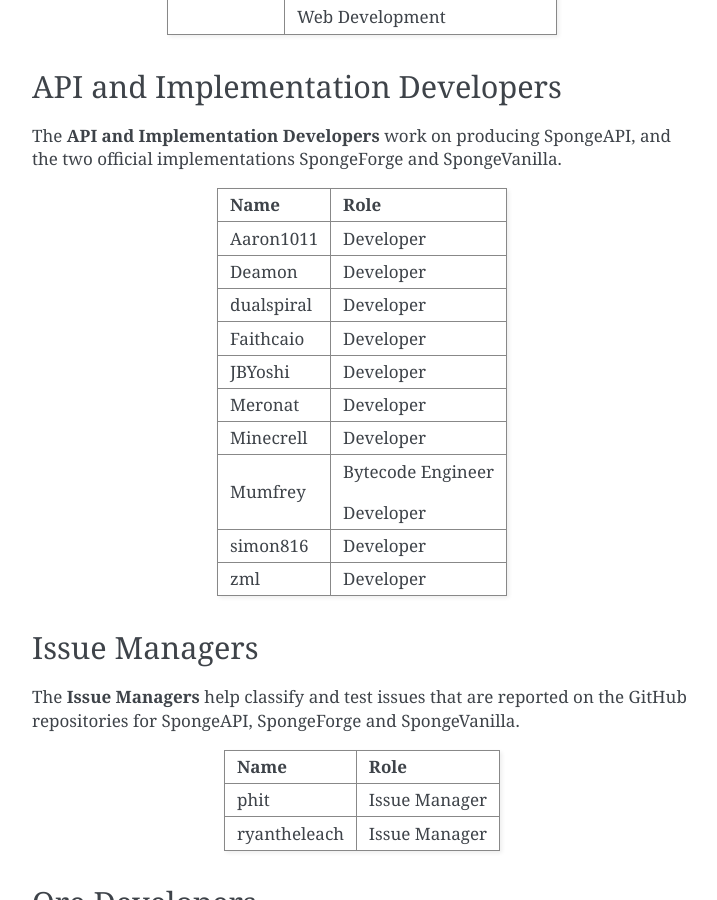
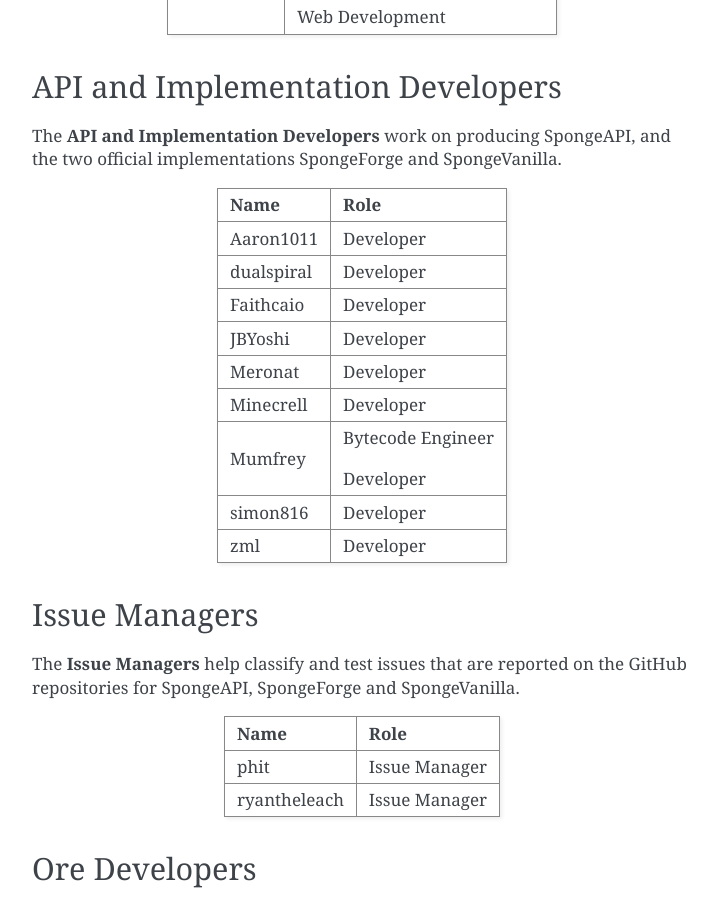
Before and after one commit to SpongePowered/SpongeDocs, a Sphinx documentation site: the page built from source/about/staff.rst, in a window 1280 px wide and 900 px high, scrolled down 1177 px. Shown: the whole window, without its empty margins (388-1105 px from the left). Built offline with Sphinx 7.4.7, drawn with Linux system fonts in a browser that asks for light colours; pages that are not in the unit, such as notebooks, are missing from menus.

Commit message:
Retirement of Deamon

```diff
--- a/source/about/staff.rst
+++ b/source/about/staff.rst
@@ -73,8 +73,6 @@
 | Name                              | Role                               |
 +===================================+====================================+
 | Aaron1011                         | Developer                          |
-+-----------------------------------+------------------------------------+
-| Deamon                            | Developer                          |
 +-----------------------------------+------------------------------------+
 | dualspiral                        | Developer                          |
 +-----------------------------------+------------------------------------+
```
Also changed, not shown: other parts of source/about/staff.rst (+2 -0 lines).
